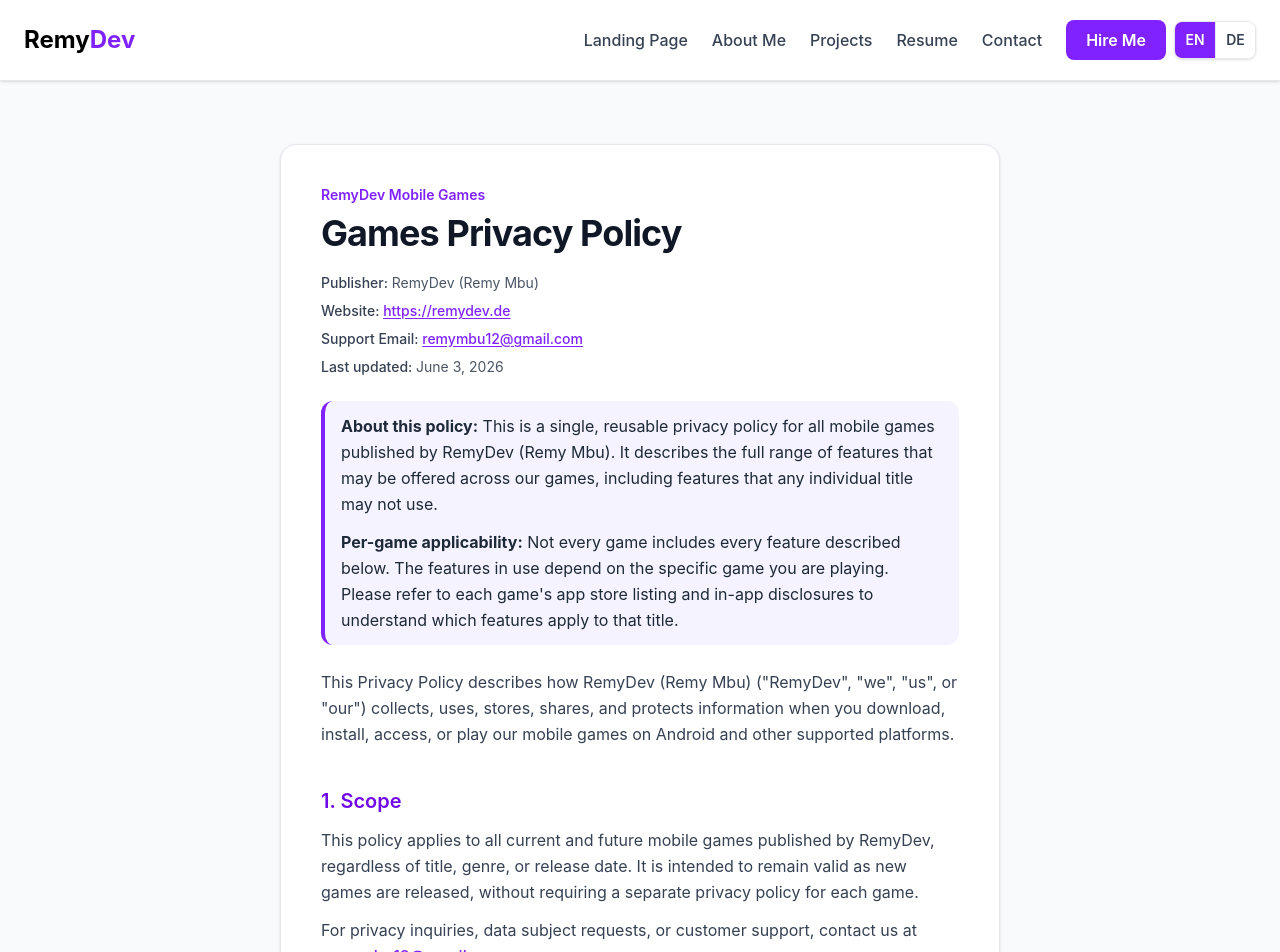
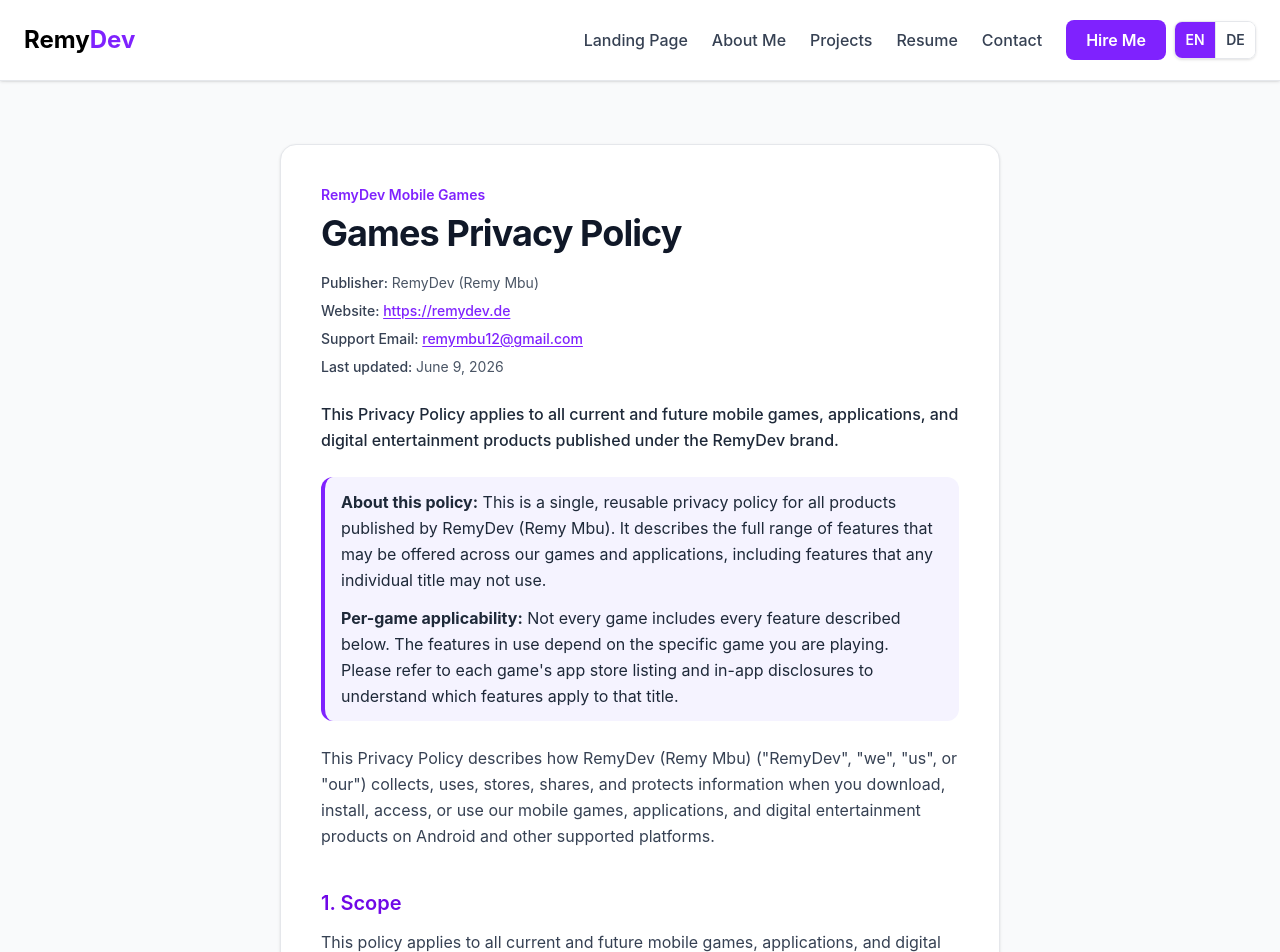
Before and after one commit to RemyBate/portfolio-template, a Next.js app: page /games/privacy-policy in a window 1280 px wide. Shown: the top 952 px of the page. Built offline with nearby package versions, Linux system fonts and the light colour scheme.

Commit message:
Update master games privacy policy

```diff
--- a/app/games/privacy-policy/page.tsx
+++ b/app/games/privacy-policy/page.tsx
@@ -3,13 +3,13 @@
 export const metadata: Metadata = {
   title: "Games Privacy Policy",
   description:
-    "Master Privacy Policy for all mobile games published by RemyDev (Remy Mbu), covering offline and online features, accounts, advertising, purchases, analytics, and data protection.",
+    "Master Privacy Policy for all mobile games, applications, and digital entertainment products published by RemyDev (Remy Mbu).",
 };
 
 const SUPPORT_EMAIL = "remymbu12@gmail.com";
 const WEBSITE_URL = "https://remydev.de";
 const PRIVACY_POLICY_URL = "https://remydev.de/games/privacy-policy";
-const LAST_UPDATED = "June 3, 2026";
+const LAST_UPDATED = "June 9, 2026";
 const PUBLISHER = "RemyDev (Remy Mbu)";
 
 export default function GamesPrivacyPolicyPage() {
@@ -50,12 +50,17 @@
             </div>
           </dl>
 
+          <p className="mt-6 text-gray-800 leading-relaxed font-medium">
+            This Privacy Policy applies to all current and future mobile games, applications, and
+            digital entertainment products published under the RemyDev brand.
+          </p>
+
           <div className="mt-6 rounded-xl border-l-4 border-violet-600 bg-violet-50 px-4 py-3 space-y-3">
             <p className="text-gray-800 leading-relaxed">
               <strong>About this policy:</strong> This is a single, reusable privacy policy for
-              all mobile games published by {PUBLISHER}. It describes the full range of features
-              that may be offered across our games, including features that any individual title may
-              not use.
+              all products published by {PUBLISHER}. It describes the full range of features that
+              may be offered across our games and applications, including features that any
+              individual title may not use.
             </p>
             <p className="text-gray-800 leading-relaxed">
               <strong>Per-game applicability:</strong> Not every game includes every feature
@@ -68,15 +73,16 @@
           <p className="mt-6 text-gray-700 leading-relaxed">
             This Privacy Policy describes how {PUBLISHER} (&quot;RemyDev&quot;, &quot;we&quot;,
             &quot;us&quot;, or &quot;our&quot;) collects, uses, stores, shares, and protects
-            information when you download, install, access, or play our mobile games on Android
-            and other supported platforms.
+            information when you download, install, access, or use our mobile games, applications,
+            and digital entertainment products on Android and other supported platforms.
           </p>
 
           <PolicySection title="1. Scope">
             <p className="mt-3 text-gray-700 leading-relaxed">
-              This policy applies to all current and future mobile games published by RemyDev,
-              regardless of title, genre, or release date. It is intended to remain valid as new
-              games are released, without requiring a separate privacy policy for each game.
+              This policy applies to all current and future mobile games, applications, and digital
+              entertainment products published under the RemyDev brand, regardless of title, genre,
+              or release date. It is intended to remain valid as new products are released, without
+              requiring a separate privacy policy for each title.
             </p>
             <p className="mt-3 text-gray-700 leading-relaxed">
               For privacy inquiries, data subject requests, or customer support, contact us at{" "}
@@ -94,11 +100,11 @@
             </p>
             <h3 className="mt-6 font-semibold text-gray-900">Online games and online features</h3>
             <p className="mt-2 text-gray-700 leading-relaxed">
-              Some games or features may require an active Internet connection — for example,
-              cloud saves, leaderboards, account sign-in, advertising, in-app purchases, analytics,
-              crash reporting, or push notifications. When you use online features, limited
-              technical information (such as device identifiers, IP address, and usage logs) may be
-              processed by us or by third-party service providers acting on our behalf.
+              Some games or features may require an active Internet connection—for example, cloud
+              saves, leaderboards, account sign-in, advertising, in-app purchases, analytics, crash
+              reporting, or push notifications. When you use online features, limited technical
+              information (such as device identifiers, IP address, and usage logs) may be processed
+              by us or by third-party service providers acting on our behalf.
             </p>
           </PolicySection>
 
@@ -181,16 +187,16 @@
             <h3 className="mt-6 font-semibold text-gray-900">Ad formats that may be used</h3>
             <PolicyList
               items={[
-                "Banner ads — advertisements displayed within the game interface",
-                "Interstitial ads — full-screen advertisements shown at natural transition points, such as between levels",
-                "Rewarded ads — optional video advertisements that you may choose to view in exchange for in-game benefits",
+                "Banner ads: advertisements displayed within the game interface",
+                "Interstitial ads: full-screen advertisements shown at natural transition points, such as between levels",
+                "Rewarded ads: optional video advertisements that you may choose to view in exchange for in-game benefits",
               ]}
             />
 
             <h3 className="mt-6 font-semibold text-gray-900">Information processed for advertising</h3>
             <p className="mt-2 text-gray-700 leading-relaxed">
               Advertising partners, including Google AdMob, may collect or receive device and usage
-              information to deliver, measure, and — where permitted by law and platform policy —
+              information to deliver, measure, and, where permitted by law and platform policy,
               personalize advertisements. This may include your advertising identifier, IP address,
               device model, operating system version, application interactions, and ad performance
               metrics.
@@ -205,10 +211,10 @@
 
           <PolicySection title="7. In-app purchases and premium upgrades">
             <p className="mt-3 text-gray-700 leading-relaxed">
-              Some games may offer in-app purchases or premium upgrades — such as ad removal,
-              content unlocks, virtual currency, subscriptions, or cosmetic items. All payments are
-              processed by the applicable app store (for example, Google Play) and are not
-              collected directly by us.
+              Some games may offer in-app purchases or premium upgrades—such as ad removal, content
+              unlocks, virtual currency, subscriptions, or cosmetic items. All payments are processed
+              by the applicable app store (for example, Google Play) and are not collected directly
+              by us.
             </p>
             <p className="mt-3 text-gray-700 leading-relaxed">
               We do not receive your full payment card or banking details. We may receive purchase
@@ -262,17 +268,17 @@
               ]}
             />
             <p className="mt-4 text-gray-700 leading-relaxed">
-              Leaderboard and achievement data is used exclusively to provide competitive and
-              progression features within the relevant game.
+              This information is used exclusively to provide competitive and progression features
+              within the relevant game.
             </p>
           </PolicySection>
 
           <PolicySection title="11. Push notifications">
             <p className="mt-3 text-gray-700 leading-relaxed">
-              Some games may request permission to send push notifications — for example, gameplay
-              reminders, feature announcements, reward availability, or re-engagement messages. Where
-              enabled, notifications are delivered through platform notification services and may
-              rely on a device token or comparable identifier.
+              Some games may request permission to send push notifications—for example, gameplay
+              reminders, feature announcements, reward availability, or re-engagement messages.
+              Where enabled, notifications are delivered through platform notification services and
+              may rely on a device token or comparable identifier.
             </p>
             <p className="mt-3 text-gray-700 leading-relaxed">
               You may disable push notifications at any time through in-game settings or your
@@ -283,8 +289,8 @@
           <PolicySection title="12. Customer support and contact forms">
             <p className="mt-3 text-gray-700 leading-relaxed">
               If you contact us for customer support, technical assistance, or privacy-related
-              inquiries — by email, an in-game contact form, or another communication channel — we
-              may collect information you voluntarily provide, including:
+              inquiries—by email, an in-game contact form, or another communication channel—we may
+              collect information you voluntarily provide, including:
             </p>
             <PolicyList
               items={[
```
